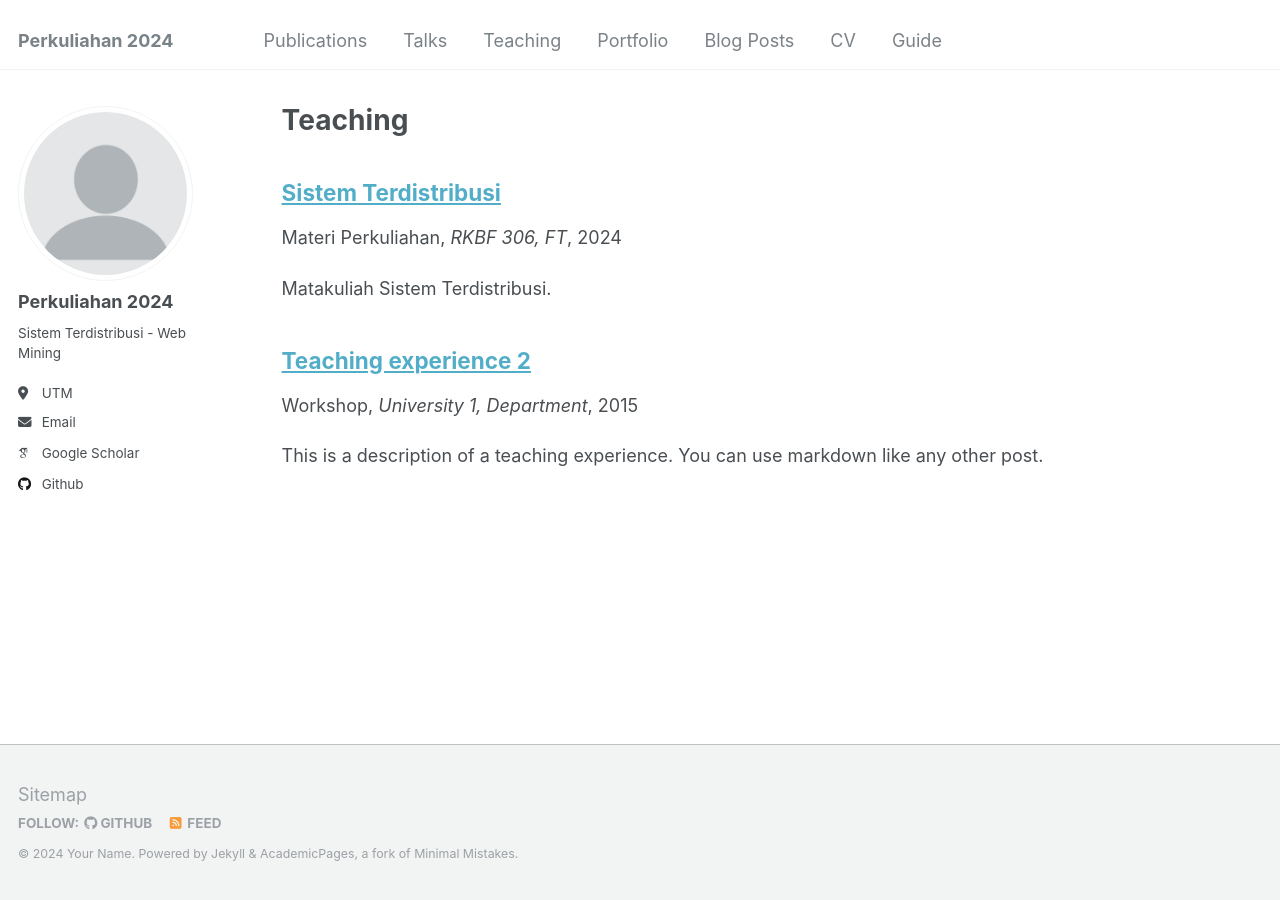
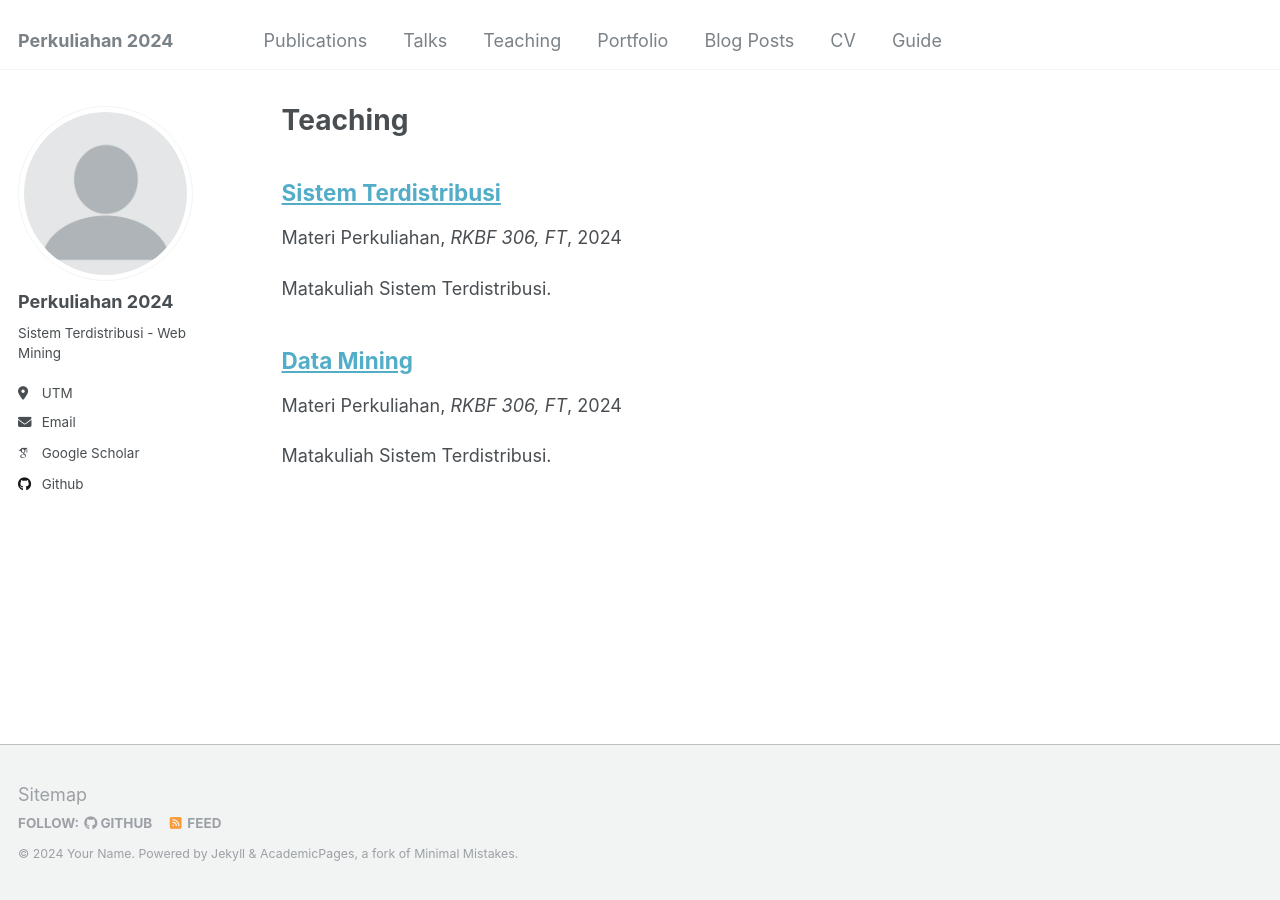
Before and after one commit to d33p-git/akademik, a Jekyll site: the page built from _pages/teaching.html, in a window 1280 px wide. Built offline with Jekyll 4.4.1, drawn with Linux system fonts in a browser that asks for light colours; some web fonts are replaced.

Commit message:
update materi

```diff
--- a/_teaching/2015-spring-teaching-2.md
+++ /dev/null
@@ -1,20 +0,0 @@
----
-title: "Teaching experience 2"
-collection: teaching
-type: "Workshop"
-permalink: /teaching/2015-spring-teaching-1
-venue: "University 1, Department"
-date: 2015-01-01
-location: "City, Country"
----
-
-This is a description of a teaching experience. You can use markdown like any other post.
-
-Heading 1
-======
-
-Heading 2
-======
-
-Heading 3
-======
--- /dev/null
+++ b/_teaching/2024-rkbf-datamining-2.md
@@ -0,0 +1,23 @@
+---
+title: "Data Mining"
+collection: teaching
+type: "Materi Perkuliahan"
+permalink: /teaching/2024-rkbf-datamining-1
+venue: "RKBF 306, FT"
+date: 2024-01-01
+location: "Bangkalan, Indonesia"
+---
+
+Matakuliah Sistem Terdistribusi.
+
+Intro
+======
+
+Pembahasan
+======
+
+Daftar Materi
+======
+* Materi 1 : [Sister_01_Mengenal_Sistem_Terdistribusi](http://d33p-git.github.io/akademik/files/2022_Sister_01_Mengenal_Sistem_Terdistribusi.pdf)
+* Materi 2 : [Sister_02_Review_Networking](http://d33p-git.github.io/akademik/files/2022_Sister_02_Review_Networking.pdf)
+* Materi 3 : [Sister_03_Arsitektur_Sistem_Terdistribusi](http://d33p-git.github.io/akademik/files/2022_Sister_03_Arsitektur_Sistem_Terdistribusi.pdf)
--- a/_teaching/2024-spring-teaching-1.md
+++ b/_teaching/2024-rkbf-sistemterdistribusi-1.md
@@ -2,7 +2,7 @@
 title: "Sistem Terdistribusi"
 collection: teaching
 type: "Materi Perkuliahan"
-permalink: /teaching/2024-spring-teaching-1
+permalink: /teaching/2024-rkbf-sistemterdistribusi-1
 venue: "RKBF 306, FT"
 date: 2024-01-01
 location: "Bangkalan, Indonesia"
```
